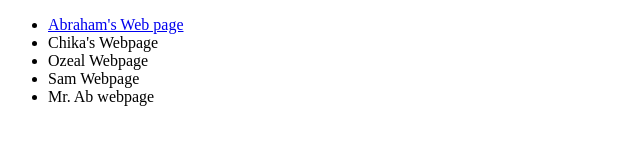
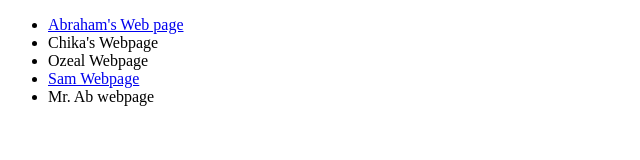
Before and after one commit to AB-IG/Caranation_Webpages, a plain HTML site: page index.html in a window 1280 px wide. Shown: the full height of the page, 0-640 px from the left. Drawn offline with Linux system fonts and the light colour scheme.

Commit message:
Added sam's profile

```diff
--- a/index.html
+++ b/index.html
@@ -18,7 +18,7 @@
         </li>
         <li>Chika's Webpage</li>
         <li>Ozeal Webpage</li>
-        <li>Sam Webpage</li>
+        <li><a href="./sammy/index.html">Sam Webpage</a></li>
         <li>Mr. Ab webpage</li>
       </ul>
     </div>
```
Also changed, not shown: sammy/index.html (added, +10 -0 lines).
